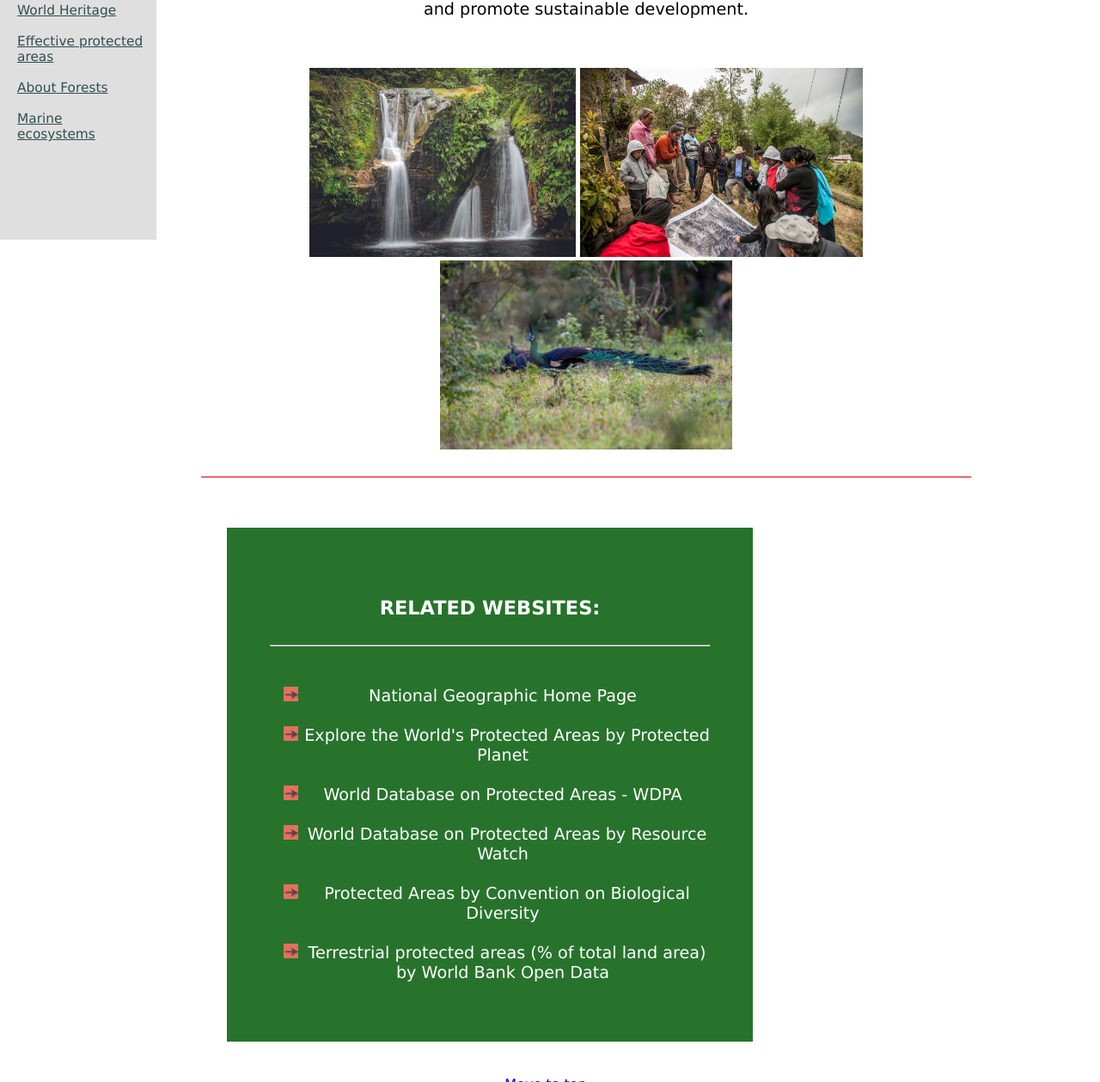
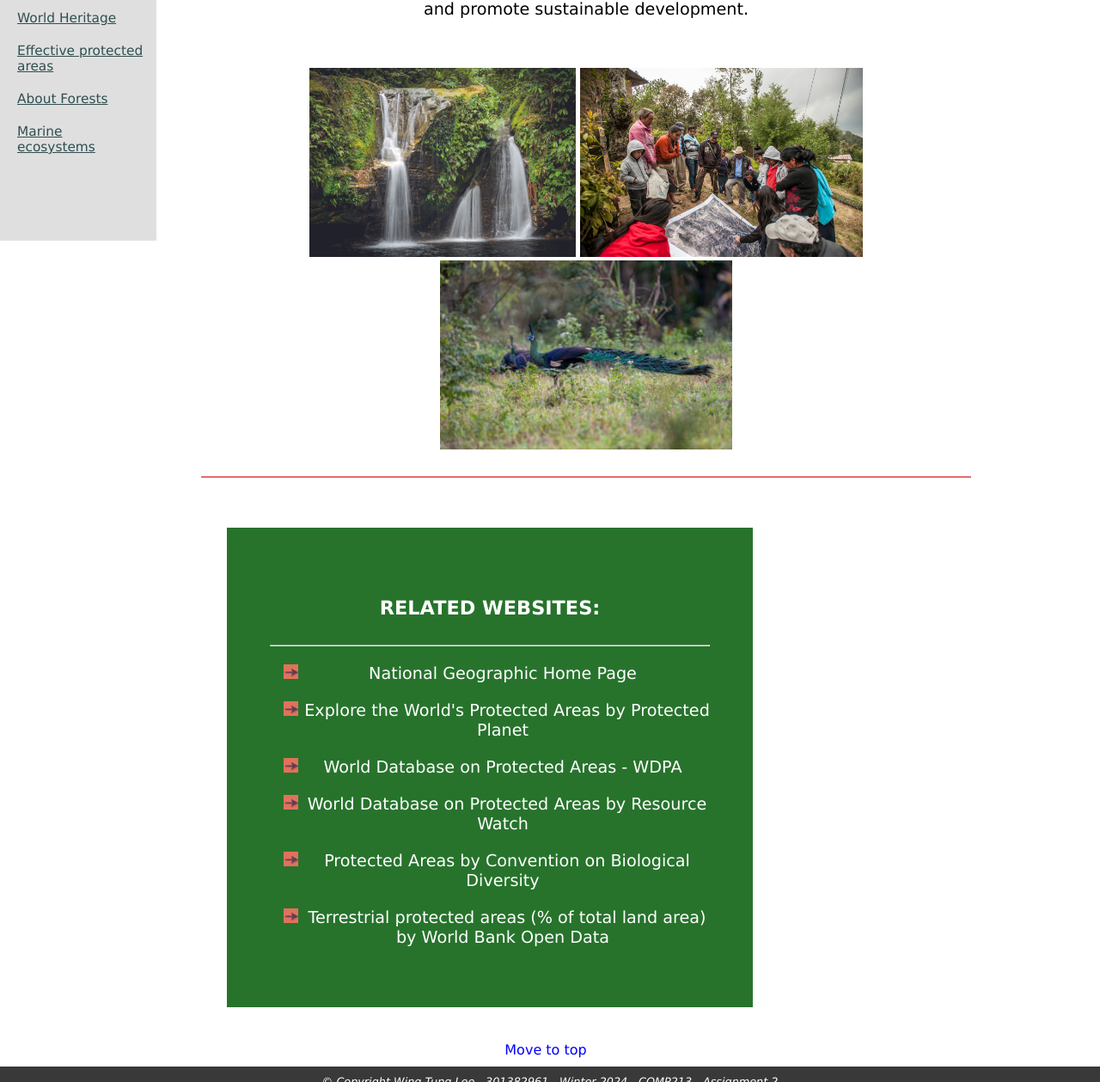
Before and after one commit to wtleeee/comp213-assign-1, a plain HTML site: page assign2/assignment2.html in a window 1280 px wide. Shown: the part 702-1961 px from the top of the page at 86% size. Drawn offline with Linux system fonts and the light colour scheme.

Commit message:
ready to push

```diff
--- a/assign2/assignment2.html
+++ b/assign2/assignment2.html
@@ -67,13 +67,16 @@
         .top a {
             color: blue;
         }
+        li {
+            margin: 20px 0;
+          }
     </style>
 </head>
 <body id="top">
     <header style="background-color:  rgb(224, 223, 223);">
         <!--top banner-->
         <div style="float: left;padding: 5px;width:10%;">
-            <img src="images/tree.jpg" alt="Tree logo" width="60" height="auto">
+            <img src="images/tree.jpg" alt="Tree logo" width="60">
         </div>
         <div style="float: left; padding-top: 7px;width:30%">
             <h3 style="color:  rgb(39, 115, 44);">Protected Areas Around the World</h3>
@@ -89,12 +92,12 @@
         <!--links to other pages-->
         <nav style ="width: 15%; float: left; position:relative; top:70px; left:-30px; background-color: rgb(224, 223, 223); padding: 30px 10px 80px 10px;">
             <ul style="list-style-type: none;font-size: 1.2vw;text-align: left;">
-                <li><a href="../index.html">Home Page</a></li><br>
-                <li><a href="assignment2.html">What are Protected Areas</a></li><br>
-                <li><a href="world-heritage.html">World Heritage</a></li><br>
-                <li><a href="effective-protected-areas.html">Effective protected areas</a></li><br>
-                <li><a href="about-forests.html">About Forests</a></li><br>
-                <li><a href="marine-ecosystems.html">Marine ecosystems</a></li><br>
+                <li><a href="../index.html">Home Page</a></li>
+                <li><a href="assignment2.html">What are Protected Areas</a></li>
+                <li><a href="world-heritage.html">World Heritage</a></li>
+                <li><a href="effective-protected-areas.html">Effective protected areas</a></li>
+                <li><a href="about-forests.html">About Forests</a></li>
+                <li><a href="marine-ecosystems.html">Marine ecosystems</a></li>
             </ul>
         </nav>
         <div>
@@ -102,20 +105,20 @@
             <div style="position: relative;top: 100px;width:70%;float: right;margin-right: 150px;">
                 <p style="font-size: 1.2em;"><span style="font-weight: bold;color: rgb(39, 115, 44);font-size: 1.6em;">Protected areas</span>, or as known as <span style="color: rgb(39, 115, 44);font-weight: bold;">convervation areas</span>, reserved and maintained regions form the cornerstone of efforts to conserve biodiversity. These areas serve to protect both natural and cultural assets, enhance the well-being of communities, and promote sustainable development.</p>
                 <br><br>
-                <img src="images/hot-springs.jpg" alt="hot springs" width="auto" height="220px">
-                <img src="images/people.jpg" alt="people in the rural area" width="auto" height="220px">
-                <img src="images/peacock.jpg" alt="peacocks" width="auto" height="220px">
+                <img src="images/hot-springs.jpg" alt="hot springs" height="220">
+                <img src="images/people.jpg" alt="people in the rural area" height="220">
+                <img src="images/peacock.jpg" alt="peacocks"  height="220">
                 <br><br><hr style="border-style:solid; border-color:rgb(229, 108, 108);">
             </div>
             <!--lists of websites-->
             <div class="websites">
-                <h4 style="color: white;font-size: 1.4em;">RELATED WEBSITES:</h4><hr><br>
+                <h4 style="color: white;font-size: 1.4em;">RELATED WEBSITES:</h4><hr>
                 <ul style="list-style-image:url('images/bullet.png');font-size: 1.2em;">
-                    <li><a href="https://www.nationalgeographic.com/">National Geographic Home Page</a></li><br>
-                    <li><a href="https://www.protectedplanet.net/en">Explore the World's Protected Areas by Protected Planet</a></li><br>
-                    <li><a href="https://data.apps.fao.org/catalog/iso/bfcb8c96-648c-4c31-9702-20fc5d4d5b49">World Database on Protected Areas - WDPA</a></li><br>
-                    <li><a href="https://resourcewatch.org/data/explore/bio007-World-Database-on-Protected-Areas_replacement">World Database on Protected Areas by Resource Watch</a></li><br>
-                    <li><a href="https://www.cbd.int/protected/">Protected Areas by Convention on Biological Diversity</a></li><br>
+                    <li><a href="https://www.nationalgeographic.com/">National Geographic Home Page</a></li>
+                    <li><a href="https://www.protectedplanet.net/en">Explore the World's Protected Areas by Protected Planet</a></li>
+                    <li><a href="https://data.apps.fao.org/catalog/iso/bfcb8c96-648c-4c31-9702-20fc5d4d5b49">World Database on Protected Areas - WDPA</a></li>
+                    <li><a href="https://resourcewatch.org/data/explore/bio007-World-Database-on-Protected-Areas_replacement">World Database on Protected Areas by Resource Watch</a></li>
+                    <li><a href="https://www.cbd.int/protected/">Protected Areas by Convention on Biological Diversity</a></li>
                     <li><a href="https://data.worldbank.org/indicator/ER.LND.PTLD.ZS">Terrestrial protected areas (% of total land area) by World Bank Open Data</a></li>
                 </ul>
             </div>
```
Also changed, not shown: assign2/about-forests.html (+11 -8 lines), assign2/effective-protected-areas.html (+11 -8 lines), assign2/marine-ecosystems.html (+11 -8 lines), assign2/world-heritage.html (+11 -8 lines).
